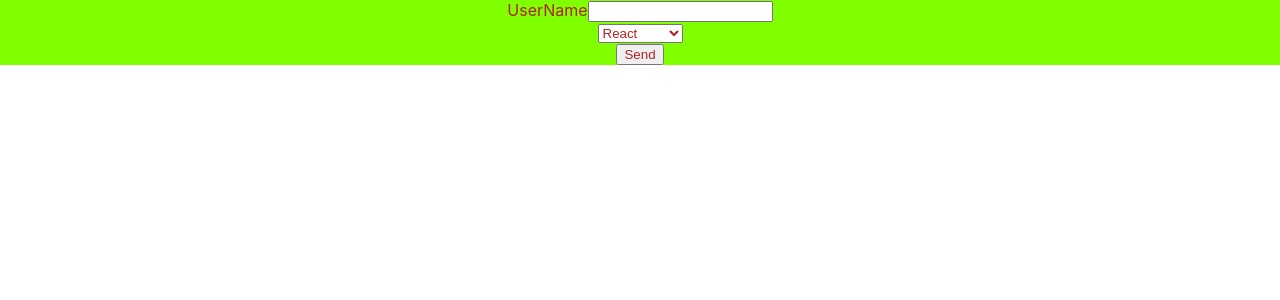
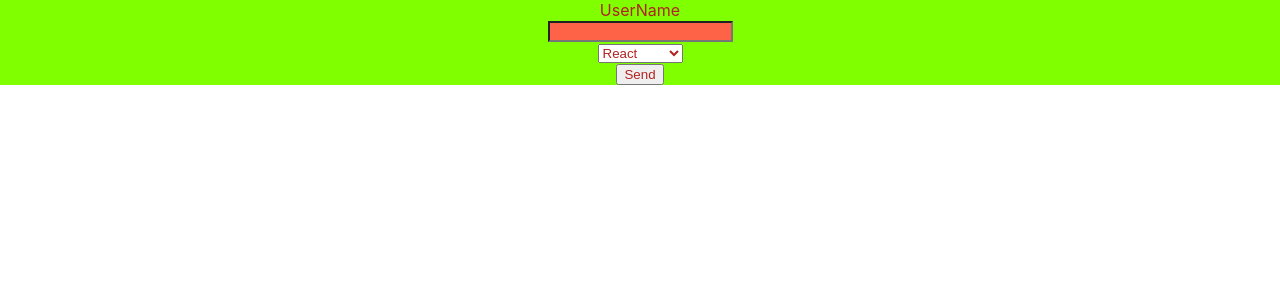
Before and after one commit to lyonsouma/React-Projects, a React (Create React App) app: page / in a window 1280 px wide. Shown: the top 300 px of the page. Built offline with nearby package versions, Linux system fonts and the light colour scheme.

Commit message:
set a colour for the input field

```diff
--- a/src/components/Form.css
+++ b/src/components/Form.css
@@ -4,3 +4,6 @@
 .text {
     color: firebrick;
 }
+.field{
+    background-color: tomato;
+}
--- a/src/components/Form.js
+++ b/src/components/Form.js
@@ -30,7 +30,8 @@ class Form extends Component{
             <form className="whole">
                 <div>
                     <label className="text">UserName</label>
-                    <input type="" value={this.state.userName} onChange={this.UpdateUserInput}></input>
+                    <br></br>
+                    <input className="field" type="" value={this.state.userName} onChange={this.UpdateUserInput}></input>
                 </div>
                 <div>
                     <select className="text" value={this.state.Topic} onChange={this.ChangeTopic}>
```
